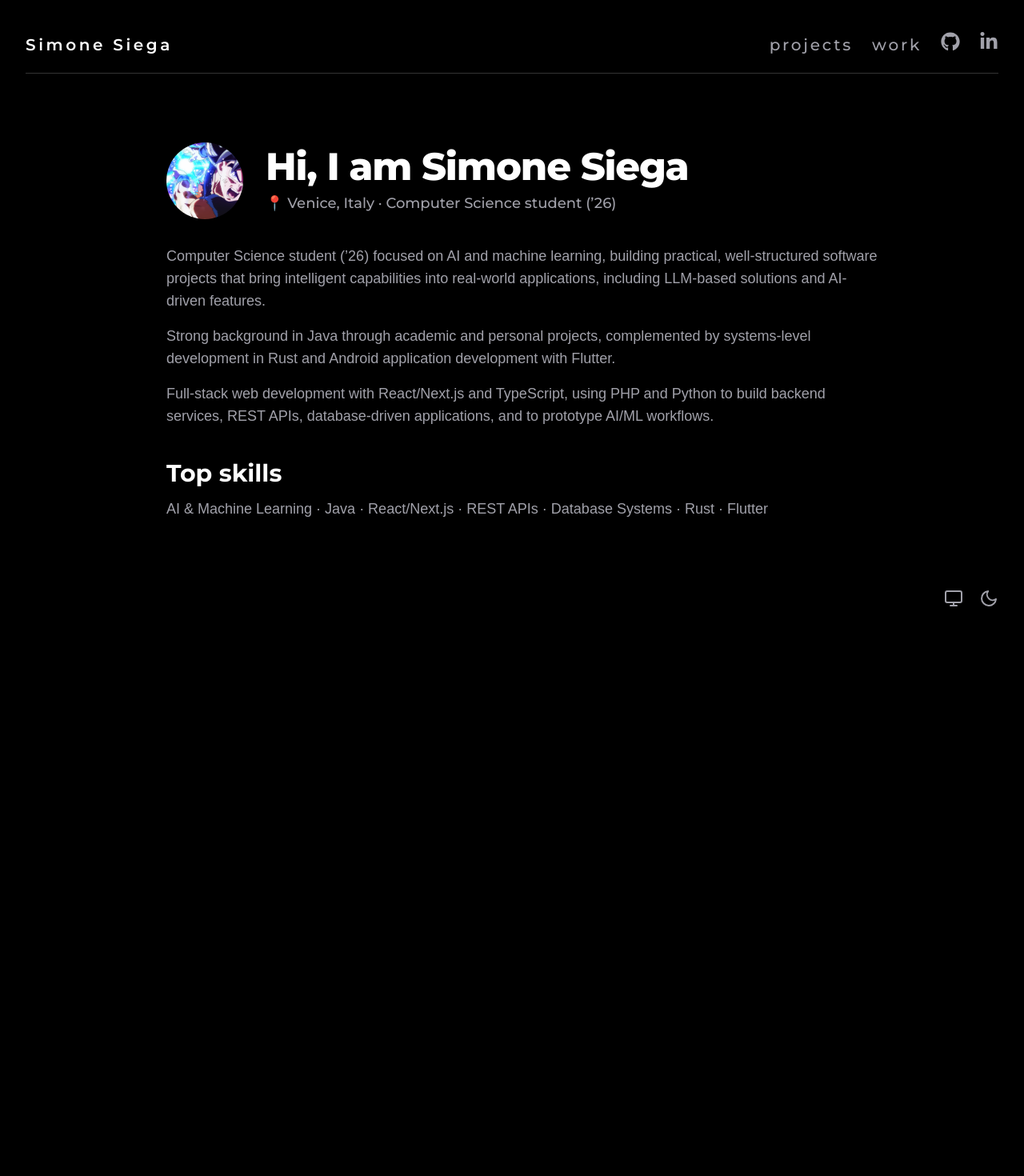
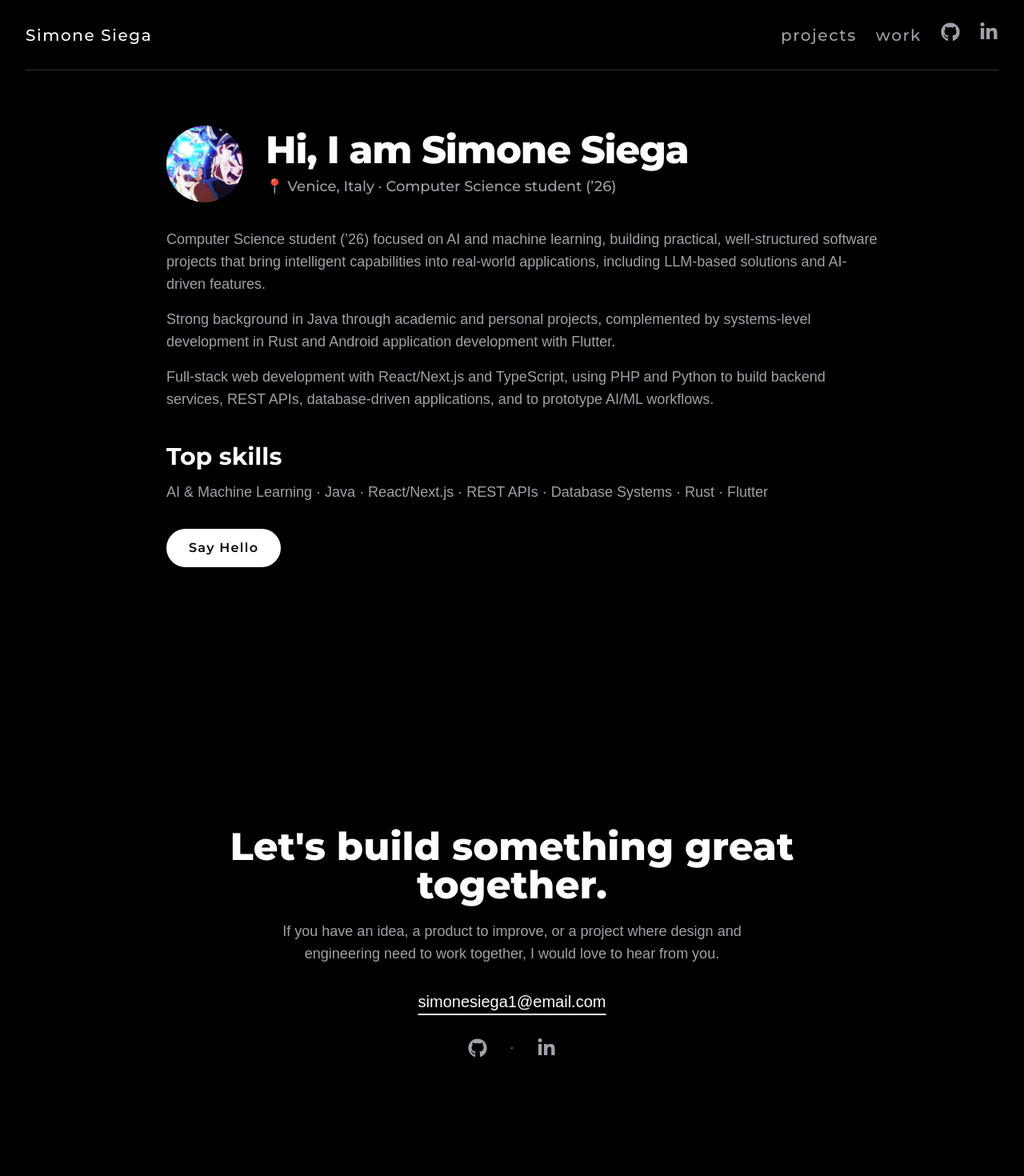
Before and after one commit to simonesiega/portfolio, a Next.js app: page / in a window 1280 px wide. Shown: the top 1470 px of the page at 80% size. Before the commit the page ends 800 px from the top, so only its background shows below. Built offline with nearby package versions, Linux system fonts and the light colour scheme.

Commit message:
Refine landing layout and centralize app config

```diff
--- a/app/globals.css
+++ b/app/globals.css
@@ -7,6 +7,9 @@
   --header-item-color: #a1a1aa;
   --header-item-hover-color: #f5f5f5;
   --header-border-color: rgba(255, 255, 255, 0.2);
+  --header-overlay-bg: rgba(0, 0, 0, 0.72);
+  --cta-bg: #ffffff;
+  --cta-fg: #000000;
 }
 
 @theme inline {
@@ -23,6 +26,13 @@
   --header-item-color: #52525b;
   --header-item-hover-color: #09090b;
   --header-border-color: rgba(0, 0, 0, 0.2);
+  --header-overlay-bg: rgba(255, 255, 255, 0.74);
+  --cta-bg: #000000;
+  --cta-fg: #ffffff;
+}
+
+html {
+  scroll-behavior: smooth;
 }
 
 body {
--- a/app/page.tsx
+++ b/app/page.tsx
@@ -1,35 +1,30 @@
 import { SiteHeader } from "@/components/site-header";
 import { ThemeToggle } from "@/components/theme-toggle";
+import { montserrat } from "@/lib/fonts";
+import { siteConfig } from "@/lib/site-config";
 import Image from "next/image";
-import { Montserrat } from "next/font/google";
+import { FaGithub, FaLinkedinIn, FaRegCopyright } from "react-icons/fa6";
 
-const SOCIAL_LINKS = {
-  github: "https://github.com/simonesiega",
-  linkedin: "https://linkedin.com/in/simonesiega",
-} as const;
-
-const montserrat = Montserrat({
-  subsets: ["latin"],
-  weight: ["500", "600", "700", "800"],
-  display: "swap",
-});
+const { owner, navigation, social, contact, home } = siteConfig;
+const contactEmailHref = `mailto:${contact.email}`;
 
 export default function Home() {
   return (
     <main className="min-h-screen bg-[var(--ui-bg)] text-[var(--ui-fg)]">
-      <div className="mx-auto flex min-h-screen w-full max-w-[90rem] flex-col px-4 sm:px-8">
+      <div className="mx-auto w-full max-w-[90rem] px-4 sm:px-8">
         <SiteHeader
-          ownerName="Simone Siega"
-          githubUrl={SOCIAL_LINKS.github}
-          linkedinUrl={SOCIAL_LINKS.linkedin}
+          ownerName={owner.name}
+          navItems={navigation.headerLinks}
+          githubUrl={social.githubUrl}
+          linkedinUrl={social.linkedinUrl}
         />
 
-        <section className="flex flex-1 items-center justify-center">
+        <section className="flex min-h-[calc(100vh-110px)] items-center justify-center">
           <div className="w-full max-w-4xl translate-x-2 sm:translate-x-4">
             <div className="flex items-center gap-5 sm:gap-7">
               <Image
-                src="/profile_placeholder.jpg"
-                alt="Simone Siega profile"
+                src={owner.profileImage.src}
+                alt={owner.profileImage.alt}
                 width={96}
                 height={96}
                 priority
@@ -38,46 +33,100 @@ export default function Home() {
 
               <div className={montserrat.className}>
                 <h1 className="text-3xl font-extrabold tracking-tight sm:text-5xl">
-                  Hi, I am Simone Siega
+                  {home.hero.heading}
                 </h1>
                 <p className="mt-2 text-base text-[var(--header-item-color)] sm:text-lg">
-                  📍 Venice, Italy · Computer Science student (’26)
+                  {home.hero.locationLine}
                 </p>
               </div>
             </div>
 
             <div className="mt-8 space-y-4 text-[var(--header-item-color)] sm:text-lg">
-              <p>
-                Computer Science student (’26) focused on AI and machine learning, building practical, well-structured software
-                projects that bring intelligent capabilities into real-world applications, including LLM-based solutions and AI-driven
-                features.
-              </p>
-
-              <p>
-                Strong background in Java through academic and personal projects, complemented by systems-level development in Rust and Android
-                application development with Flutter.
-              </p>
-
-              <p>
-                Full-stack web development with React/Next.js and TypeScript, using PHP and Python to build backend services,
-                REST APIs, database-driven applications, and to prototype AI/ML workflows.
-              </p>
+              {home.hero.bioLines.map((line) => (
+                <p key={line}>{line}</p>
+              ))}
             </div>
 
             <div className="mt-10">
               <h2 className={`${montserrat.className} text-2xl font-bold sm:text-3xl`}>
-                Top skills
+                {home.hero.topSkillsTitle}
               </h2>
-                <p className="mt-3 max-w-3xl text-[var(--header-item-color)] sm:text-lg">
-                  AI & Machine Learning · Java · React/Next.js · REST APIs · Database Systems · Rust · Flutter
-                </p>
+              <p className="mt-3 max-w-3xl text-[var(--header-item-color)] sm:text-lg">
+                {home.hero.topSkillsText}
+              </p>
+
+              <a
+                href={`#${home.contactSection.id}`}
+                className={`${montserrat.className} mt-8 inline-flex items-center justify-center rounded-full bg-[var(--cta-bg)] px-7 py-3 text-sm font-semibold tracking-[0.08em] text-[var(--cta-fg)] transition duration-300 hover:scale-[1.02] hover:opacity-90 sm:text-base`}
+              >
+                {home.hero.ctaLabel}
+              </a>
             </div>
           </div>
         </section>
 
-        <div className="flex justify-end pb-8 sm:pb-10">
-          <ThemeToggle />
-        </div>
+        <section
+          id={home.contactSection.id}
+          className="relative flex min-h-screen items-center justify-center"
+        >
+          <div className="w-full max-w-3xl text-center">
+            <h3 className={`${montserrat.className} text-3xl font-extrabold sm:text-5xl`}>
+              {home.contactSection.title}
+            </h3>
+
+            <p className="mx-auto mt-5 max-w-2xl text-base text-[var(--header-item-color)] sm:text-lg">
+              {home.contactSection.description}
+            </p>
+
+            <a
+              href={contactEmailHref}
+              className="mt-8 inline-flex text-lg font-medium text-[var(--ui-fg)] underline underline-offset-8 transition-colors hover:text-[var(--header-item-hover-color)] sm:text-xl"
+            >
+              {contact.email}
+            </a>
+
+            <div className="mt-8 flex items-center justify-center gap-7">
+              <a
+                href={social.githubUrl}
+                target="_blank"
+                rel="noopener noreferrer"
+                aria-label="GitHub"
+                className="inline-flex items-center justify-center text-[var(--header-item-color)] transition duration-300 hover:scale-110 hover:text-[var(--header-item-hover-color)]"
+              >
+                <FaGithub className="h-6 w-6" />
+              </a>
+
+              <span className="text-[var(--header-item-color)]">·</span>
+
+              <a
+                href={social.linkedinUrl}
+                target="_blank"
+                rel="noopener noreferrer"
+                aria-label="LinkedIn"
+                className="inline-flex items-center justify-center text-[var(--header-item-color)] transition duration-300 hover:scale-110 hover:text-[var(--header-item-hover-color)]"
+              >
+                <FaLinkedinIn className="h-6 w-6" />
+              </a>
+            </div>
+          </div>
+
+          <div className="absolute bottom-10 left-0 sm:bottom-12">
+            <div className="flex items-center gap-2">
+              <FaRegCopyright className="h-4 w-4 text-[var(--header-item-color)]" />
+              <span className={`${montserrat.className} text-sm tracking-[0.14em] text-[var(--header-item-color)]`}>
+                {home.contactSection.copyrightLabel}
+              </span>
+            </div>
+            <p className={`${montserrat.className} mt-2 text-xs font-medium tracking-[0.16em] text-[var(--header-item-color)] sm:text-sm`}>
+              {home.contactSection.tagline}
+            </p>
+          </div>
+
+          <div className="absolute right-0 bottom-8 sm:bottom-10">
+            <ThemeToggle />
+          </div>
+        </section>
+
       </div>
     </main>
   );
--- a/components/site-header.tsx
+++ b/components/site-header.tsx
@@ -1,44 +1,36 @@
 import Link from "next/link";
-import { Montserrat } from "next/font/google";
 import { FaGithub, FaLinkedinIn } from "react-icons/fa6";
 import type { ReactNode } from "react";
+import { montserrat } from "@/lib/fonts";
+import type { HeaderLink } from "@/lib/site-config";
 
 type SiteHeaderProps = {
   ownerName: string;
+  navItems: readonly HeaderLink[];
   githubUrl: string;
   linkedinUrl: string;
 };
 
-const montserrat = Montserrat({
-  subsets: ["latin"],
-  weight: ["500", "600"],
-  display: "swap",
-});
-
-const NAV_ITEMS = [
-  { href: "/projects", label: "projects" },
-  { href: "/work", label: "work" },
-] as const;
-
 export function SiteHeader({
   ownerName,
+  navItems,
   githubUrl,
   linkedinUrl,
 }: SiteHeaderProps) {
   return (
     <header
-      className={`${montserrat.className} flex w-full items-center justify-between gap-8 border-b border-[var(--header-border-color)] pt-8 pb-4 sm:gap-12 sm:pt-10 sm:pb-5`}
+      className={`${montserrat.className} sticky top-0 z-40 flex w-full items-center justify-between gap-8 border-b border-[var(--header-border-color)] bg-[var(--header-overlay-bg)] py-6 backdrop-blur-md sm:gap-12 sm:py-7`}
     >
       <Link
         href="/"
-        className="text-lg font-semibold tracking-[0.18em] text-[var(--ui-fg)] transition-opacity duration-300 hover:opacity-70 sm:text-xl"
+        className="text-lg font-medium tracking-[0.08em] text-[var(--ui-fg)] transition-opacity duration-300 hover:opacity-70 sm:text-xl"
       >
         {ownerName}
       </Link>
 
       <nav aria-label="Primary navigation" className="ml-6 sm:ml-10">
         <ul className="flex items-center gap-4 sm:gap-6">
-          {NAV_ITEMS.map((item) => (
+          {navItems.map((item) => (
             <li key={item.href}>
               <NavTextLink href={item.href} label={item.label} />
             </li>
@@ -70,7 +62,7 @@ function NavTextLink({ href, label }: NavTextLinkProps) {
   return (
     <Link
       href={href}
-      className="group relative text-lg font-medium tracking-[0.14em] text-[var(--header-item-color)] transition-colors duration-300 hover:text-[var(--header-item-hover-color)] focus-visible:text-[var(--header-item-hover-color)] focus-visible:outline-none sm:text-xl"
+      className="group relative text-lg font-medium tracking-[0.08em] text-[var(--header-item-color)] transition-colors duration-300 hover:text-[var(--header-item-hover-color)] focus-visible:text-[var(--header-item-hover-color)] focus-visible:outline-none sm:text-xl"
     >
       {label}
       <span className="absolute -bottom-1 left-0 h-px w-0 bg-[var(--header-item-color)] transition-all duration-300 group-hover:w-full" />
--- /dev/null
+++ b/lib/fonts.ts
@@ -0,0 +1,17 @@
+import { Geist, Geist_Mono, Montserrat } from "next/font/google";
+
+export const geistSans = Geist({
+  variable: "--font-geist-sans",
+  subsets: ["latin"],
+});
+
+export const geistMono = Geist_Mono({
+  variable: "--font-geist-mono",
+  subsets: ["latin"],
+});
+
+export const montserrat = Montserrat({
+  subsets: ["latin"],
+  weight: ["500", "600", "700", "800"],
+  display: "swap",
+});
--- /dev/null
+++ b/lib/site-config.ts
@@ -0,0 +1,71 @@
+export const siteConfig = {
+  metadata: {
+    title: {
+      default: "Simone Siega | Software Engineer",
+      template: "%s | Simone Siega",
+    },
+    description:
+      "Personal portfolio of Simone Siega, showcasing software engineering projects, skills, and experience.",
+    iconPath: "/icon.svg",
+  },
+
+  owner: {
+    name: "Simone Siega",
+    profileImage: {
+      src: "/profile_placeholder.jpg",
+      alt: "Simone Siega profile",
+    },
+  },
+
+  navigation: {
+    headerLinks: [
+      { href: "/projects", label: "projects" },
+      { href: "/work", label: "work" },
+    ],
+  },
+
+  social: {
+    githubUrl: "https://github.com/simonesiega",
+    linkedinUrl: "https://linkedin.com/in/simonesiega",
+  },
+
+  contact: {
+    email: "simonesiega1@email.com",
+  },
+
+  home: {
+    hero: {
+      heading: "Hi, I am Simone Siega",
+      locationLine: "📍 Venice, Italy · Computer Science student (’26)",
+      bioLines: [
+        "Computer Science student (’26) focused on AI and machine learning, building practical, well-structured software projects that bring intelligent capabilities into real-world applications, including LLM-based solutions and AI-driven features.",
+        "Strong background in Java through academic and personal projects, complemented by systems-level development in Rust and Android application development with Flutter.",
+        "Full-stack web development with React/Next.js and TypeScript, using PHP and Python to build backend services, REST APIs, database-driven applications, and to prototype AI/ML workflows.",
+      ],
+      topSkillsTitle: "Top skills",
+      topSkillsText:
+        "AI & Machine Learning · Java · React/Next.js · REST APIs · Database Systems · Rust · Flutter",
+      ctaLabel: "Say Hello",
+    },
+    contactSection: {
+      id: "contact",
+      title: "Let's build something great together.",
+      description:
+        "If you have an idea, a product to improve, or a project where design and engineering need to work together, I would love to hear from you.",
+      copyrightLabel: "2026 SIMONE SIEGA",
+      tagline: "Design · Code · Clarity.",
+    },
+  },
+
+  theme: {
+    storageKey: "portfolio-theme",
+    prefersLightMediaQuery: "(prefers-color-scheme: light)",
+    labels: {
+      useSystem: "Use system color theme",
+      toggleTheme: "Toggle color theme",
+    },
+  },
+
+} as const;
+
+export type HeaderLink = (typeof siteConfig.navigation.headerLinks)[number];
```
Also changed, not shown: app/layout.tsx (+8 -18 lines), components/theme-toggle.tsx (+22 -27 lines), lib/theme.ts (added, +100 -0 lines).
